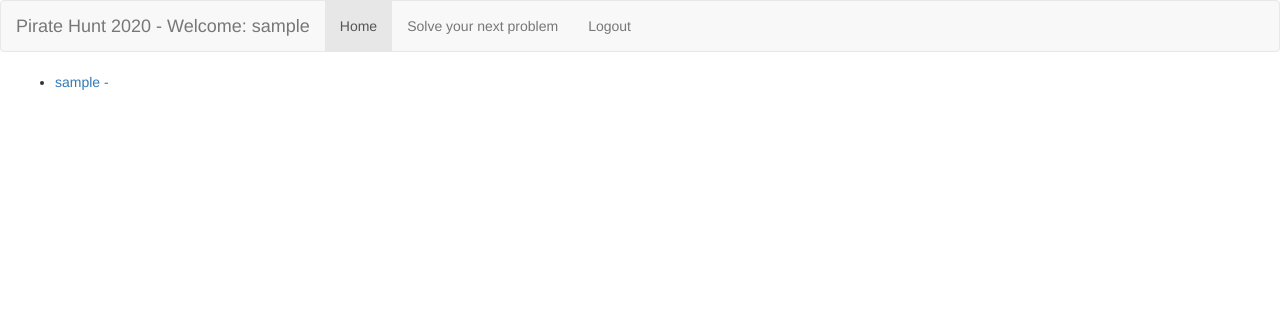
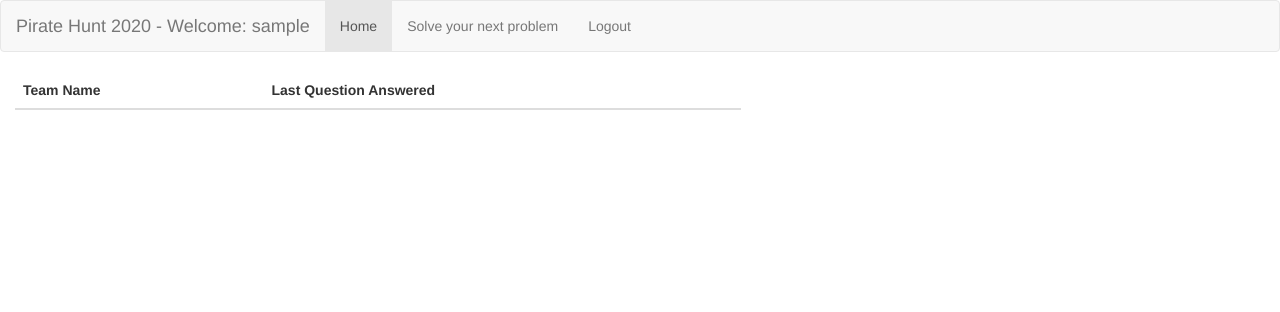
Before and after one commit to chuckweinberger/piratehunt, a Django app: page /piratehunt/ in a window 1280 px wide. Shown: the top 312 px of the page. Run offline with Django 3.2, Linux system fonts and the light colour scheme; the visitor is signed in with stand-in values (Sample User, id 1); data comes from the database, SQL or seed files in the repository; data that the repository does not hold is empty; some libraries are stand-ins or nearby versions.

Commit message:
updated the index view to look a little nicer

```diff
--- a/hunt/static/hunt/styles.css
+++ b/hunt/static/hunt/styles.css
@@ -1,3 +1,11 @@
 .info {
   color: indianred;
 }
+
+table {
+    counter-reset: rowNumber;
+}
+
+table tr {
+    counter-increment: rowNumber;
+}
--- a/hunt/templates/piratehunt/index.html
+++ b/hunt/templates/piratehunt/index.html
@@ -4,11 +4,23 @@
 {% block content %}
 
     {% if team_list %}
-        <ul>
-        {% for team in team_list %}
-            <li><a href="{% url 'piratehunt:team_detail' team.user.id %}">{{ team.user.username }} - {{ team.questions_answered.last.number }}</a></li>
-        {% endfor %}
-        </ul>
+      <table class="table table-striped" style="width: 70%"%>
+        <thead>
+          <tr>
+            <th scope="col">Team Name</th>
+            <th scope="col">Last Question Answered</th>
+          </tr>
+        </thead>
+        <tbody>
+          {% for team in team_list %}
+            {% if team.user.is_superuser != True %}
+              <tr>
+                <td><a href="{% url 'piratehunt:team_detail' team.user.id %}">{{ team.user.username }}</a></td>
+                <td>{{ team.questions_answered.last.number }}</td>
+              </tr>
+            {% endif %}
+          {% endfor %}
+        </tbody>
     {% else %}
         <p>No teams have signed up.</p>
     {% endif %}
--- a/hunt/views.py
+++ b/hunt/views.py
@@ -79,7 +79,7 @@ def QuestionDetail(request, question_number):
     if current_question.number == question_number:
 
         #Make sure that this team isn't trying to answer the question too fast
-        if user.profile.last_wrong_answer_made_on < now() - timedelta(minutes=1):
+        if user.profile.last_wrong_answer_made_on < now() - timedelta(minutes=5):
             form = AnswerForm(request.POST)
             if form.is_valid():
                 attempt = form.cleaned_data.get('answer')
```
